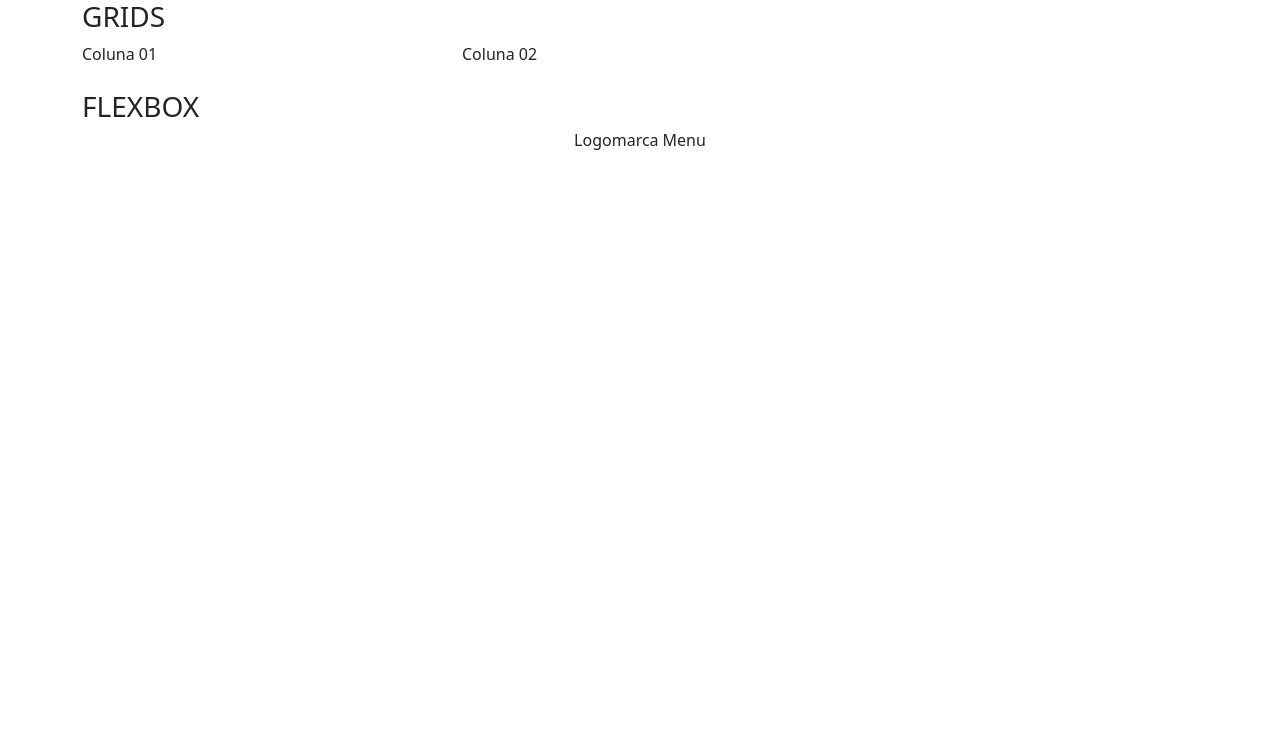
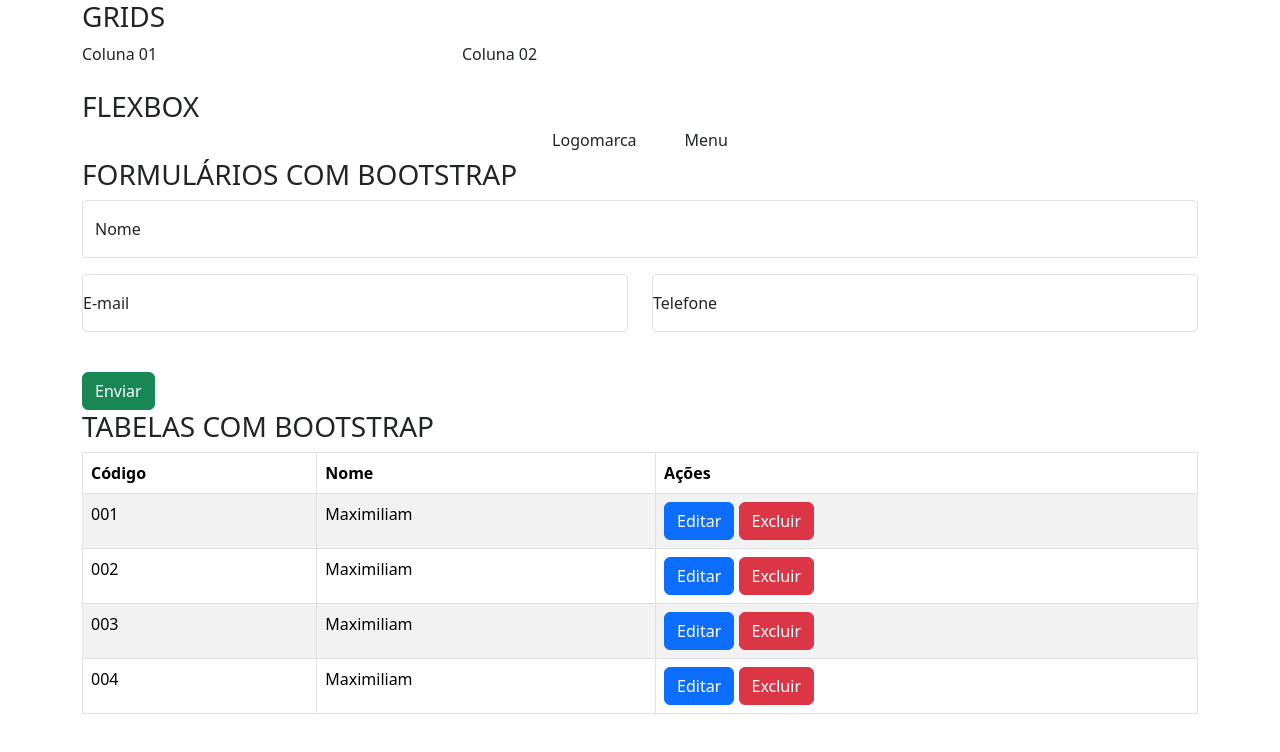
Before and after one commit to andreas96sousa/bootstrap-marcio, a plain HTML site: page index.html in a window 1280 px wide. Drawn offline with nearby package versions, Linux system fonts and the light colour scheme.

Commit message:
second commit

```diff
--- a/index.html
+++ b/index.html
@@ -25,10 +25,78 @@
         <h3>
             FLEXBOX
         </h3>
-        <div class="d-flex gap-1 justify-content-center">
+        <div class="d-flex gap-5 justify-content-center">
             <h6>Logomarca</h6>
             <h6>Menu</h6>
         </div>
+
+        <h3>
+            FORMULÁRIOS COM BOOTSTRAP
+        </h3>
+        <div class="form-floating mb-3">
+            <input type="text" id="nome" class="form-control form-control-sm" placeholder="Nome">
+            <label for="nome">Nome</label>
+        </div>
+
+        <div class="row">
+            <div class="col-12 col-md-6 form-floating mb-3">
+                <input type="email" id="mail" class="form-control form-control-sm" placeholder="E-mail">
+                <label for="mail">E-mail</label>
+            </div>
+            <div class="col-12 col-md-6 form-floating mb-3">
+                <input type="tel" id="tel" class="form-control form-control-sm" placeholder="Telefone">
+                <label for="tel">Telefone</label>
+            </div>
+        </div>
+        <br>
+        <input type="submit" value="Enviar" class="btn btn-success btn-sn">
+
+        <h3>
+            TABELAS COM BOOTSTRAP
+        </h3>
+        <table class="table table-hover table-striped table-bordered">
+            <thead>
+                <tr>
+                    <th>Código</th>
+                    <th>Nome</th>
+                    <th>Ações</th>
+                </tr>
+            </thead>
+            <tbody>
+                <tr>
+                    <td>001</td>
+                    <td>Maximiliam</td>
+                    <td>
+                        <button class="btn btn-primary">Editar</button>
+                        <button class="btn btn-danger">Excluir</button>
+                    </td>
+                </tr>
+                <tr>
+                    <td>002</td>
+                    <td>Maximiliam</td>
+                    <td>
+                        <button class="btn btn-primary">Editar</button>
+                        <button class="btn btn-danger">Excluir</button>
+                    </td>
+                </tr>
+                <tr>
+                    <td>003</td>
+                    <td>Maximiliam</td>
+                    <td>
+                        <button class="btn btn-primary">Editar</button>
+                        <button class="btn btn-danger">Excluir</button>
+                    </td>
+                </tr>
+                <tr>
+                    <td>004</td>
+                    <td>Maximiliam</td>
+                    <td>
+                        <button class="btn btn-primary">Editar</button>
+                        <button class="btn btn-danger">Excluir</button>
+                    </td>
+                </tr>
+            </tbody>
+        </table>
     </div>
 
 
```
Also changed, not shown: tailwind.config.js (added, +8 -0 lines), tailwind.html (added, +16 -0 lines).
